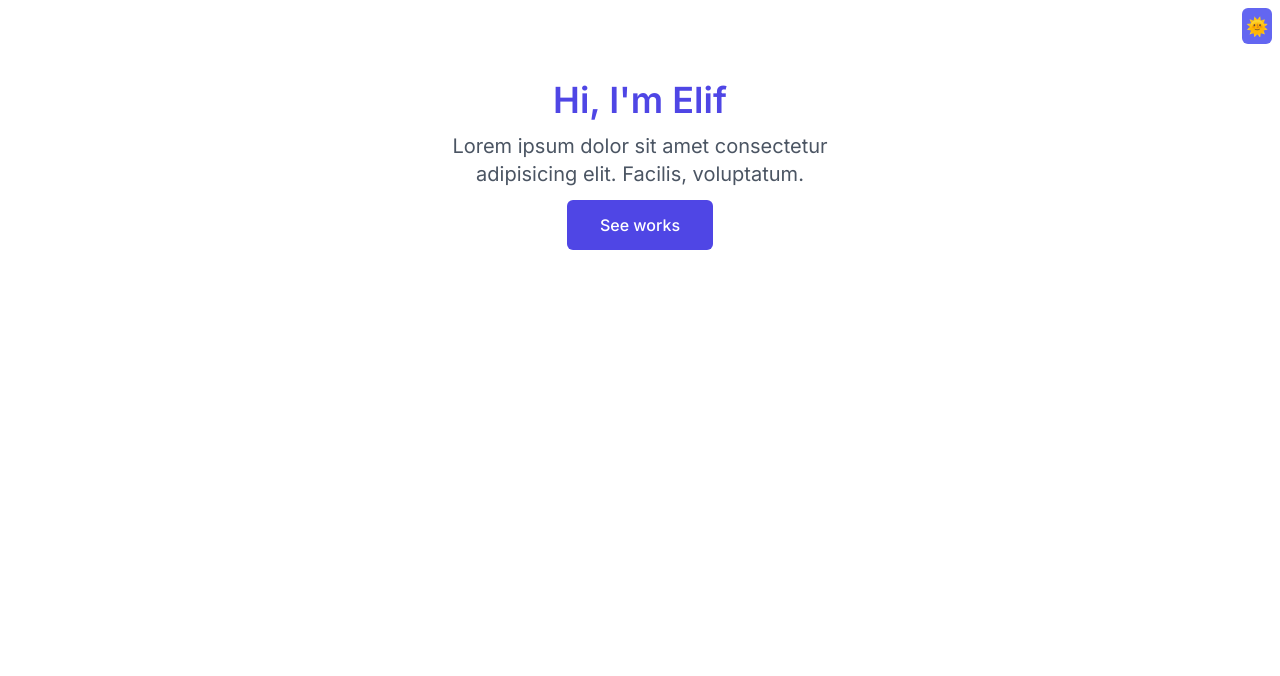
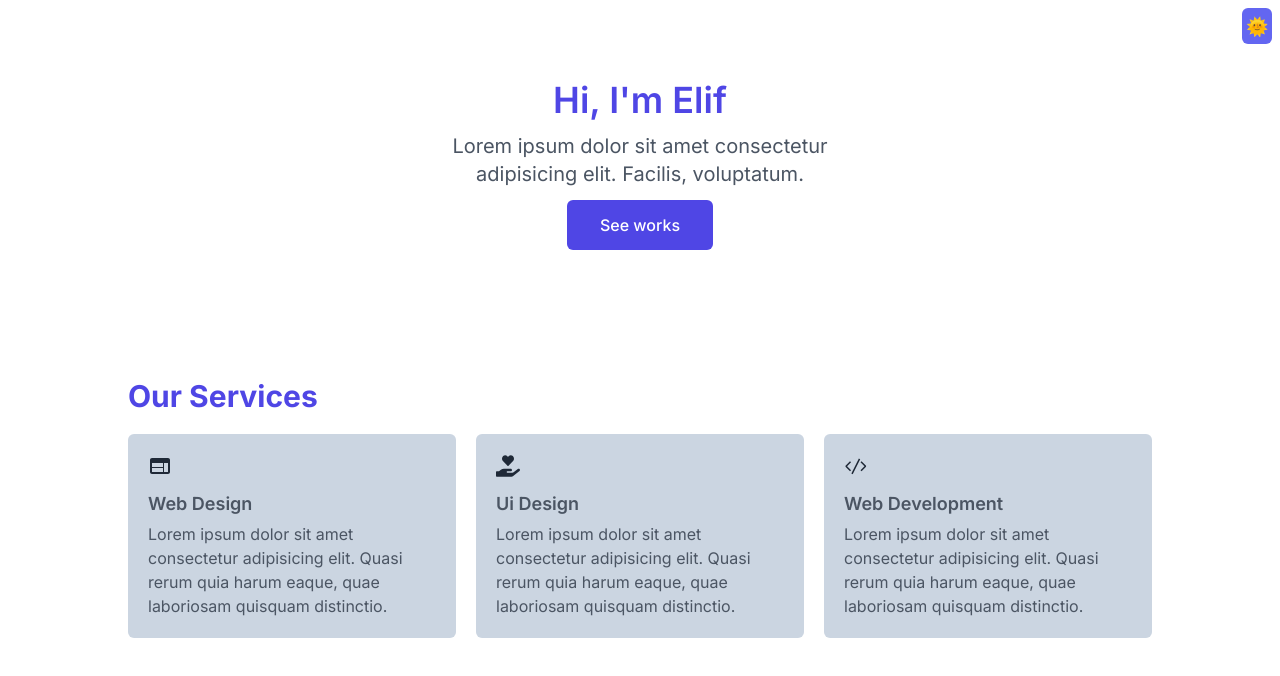
Before and after one commit to elifraydin/portfolio-react-tailwind, a React (Vite) app: page / in a window 1280 px wide. Shown: the top 676 px of the page. Built offline with nearby package versions, Linux system fonts and the light colour scheme.

Commit message:
Create Services component

```diff
--- a/package.json
+++ b/package.json
@@ -10,7 +10,8 @@
   },
   "dependencies": {
     "react": "^18.2.0",
-    "react-dom": "^18.2.0"
+    "react-dom": "^18.2.0",
+    "react-icons": "^4.4.0"
   },
   "devDependencies": {
     "@types/react": "^18.0.17",
--- a/src/App.jsx
+++ b/src/App.jsx
@@ -1,5 +1,6 @@
 import React, { useEffect, useState } from 'react'
 import HeroSection from './components/HeroSection'
+import Services from './components/Services';
 
 function App() {
 
@@ -37,7 +38,10 @@
       </button>
 
       <div className='font-inter bg:white dark:bg-slate-900'>
+      <div className="max-w-5xl w-11/12 mx-auto">
         <HeroSection />
+        <Services/>
+        </div>
       </div>
     </>
   )
--- /dev/null
+++ b/src/components/SectionTitle.jsx
@@ -0,0 +1,14 @@
+import React from 'react';
+
+function SectionTitle({ children, id }) {
+    return (
+        <h1
+            id={id && id} // id varsa bunu sağlayacak
+            className="text-3xl font-bold mb-5 text-indigo-600 dark:text-indigo-500 "
+        >
+            {children}
+        </h1>
+    );
+}
+
+export default SectionTitle;
--- /dev/null
+++ b/src/components/ServiceItem.jsx
@@ -0,0 +1,17 @@
+import React from 'react';
+
+function ServiceItem({ title, icon, description }) {
+    return (
+        <div className="bg-slate-300 hover:bg-slate-200 dark:bg-slate-800 dark:hover:bg-slate-700 hover:-translate-y-2 transform transition rounded-md p-5">
+            <div className="text-gray-800 dark:text-gray-300 w-6 h-6 mb-3">
+                {icon}
+            </div>
+            <h1 className="font-semibold text-lg text-gray-600 dark:text-gray-200 mb-1">
+                {title}
+            </h1>
+            <p className="text-md text-gray-600 dark:text-gray-300">{description}</p>
+        </div>
+    );
+}
+
+export default ServiceItem;
--- /dev/null
+++ b/src/components/Services.jsx
@@ -0,0 +1,24 @@
+import React from 'react'
+import SectionTitle from './SectionTitle'
+import services from '../data/services'
+import ServiceItem from './ServiceItem'
+
+function Services() {
+    return (
+        <div className='py-12'>
+            <SectionTitle>Our Services</SectionTitle>
+            <div className="grid grid-cols-1 md:grid-cols-2 lg:grid-cols-3 gap-5">
+                {services.map(service => (
+                    <ServiceItem
+                        key={service.title}
+                        title={service.title}
+                        icon={service.icon}
+                        description={service.description}
+                    />
+                ))}
+            </div>
+        </div>
+    )
+}
+
+export default Services
--- /dev/null
+++ b/src/data/services.jsx
@@ -0,0 +1,25 @@
+import React from 'react';
+import { MdWeb } from 'react-icons/md';
+import { FaHandHoldingHeart } from 'react-icons/fa';
+import { VscCode } from 'react-icons/vsc';
+
+export default [
+    {
+        title: 'Web Design',
+        icon: <MdWeb className="w-full h-full" />,
+        description:
+            'Lorem ipsum dolor sit amet consectetur adipisicing elit. Quasi rerum quia harum eaque, quae laboriosam quisquam distinctio.',
+    },
+    {
+        title: 'Ui Design',
+        icon: <FaHandHoldingHeart className="w-full h-full" />,
+        description:
+            'Lorem ipsum dolor sit amet consectetur adipisicing elit. Quasi rerum quia harum eaque, quae laboriosam quisquam distinctio.',
+    },
+    {
+        title: 'Web Development',
+        icon: <VscCode className="w-full h-full" />,
+        description:
+            'Lorem ipsum dolor sit amet consectetur adipisicing elit. Quasi rerum quia harum eaque, quae laboriosam quisquam distinctio.',
+    },
+];
```
Also changed, not shown: 1 other file (tests, documents, lock files or other folders).
